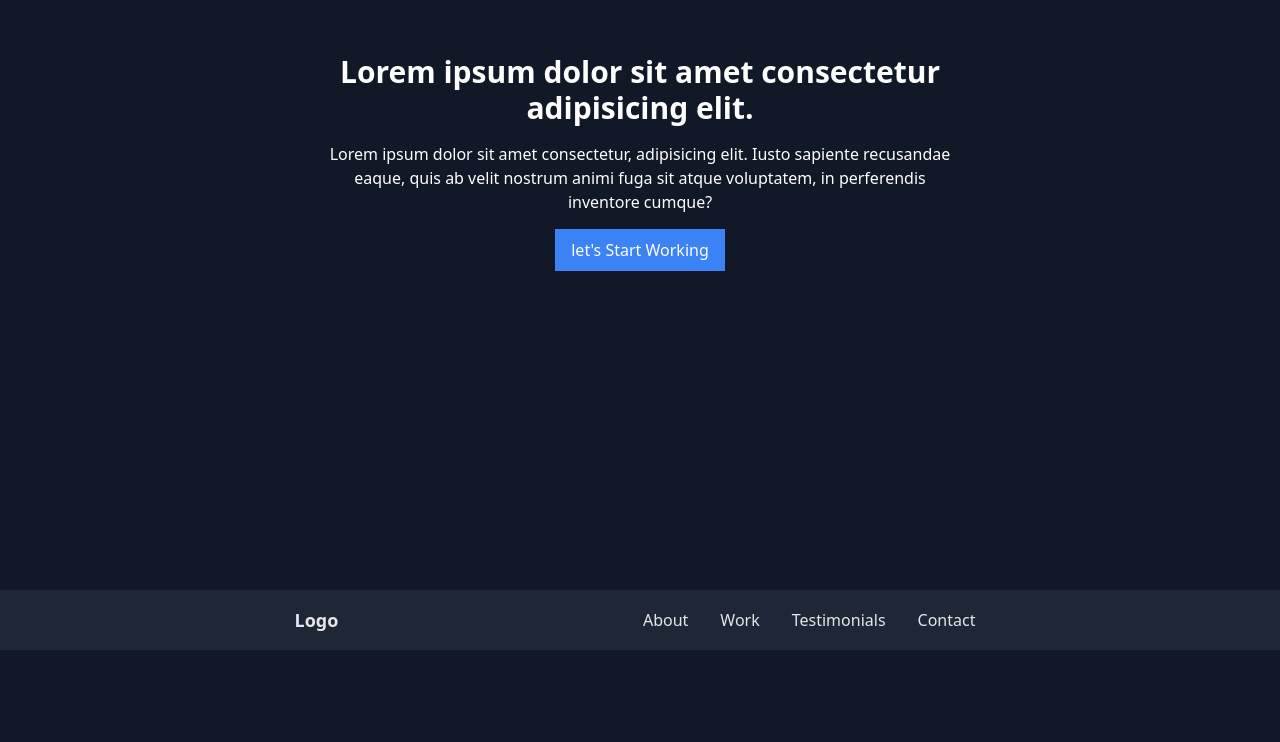
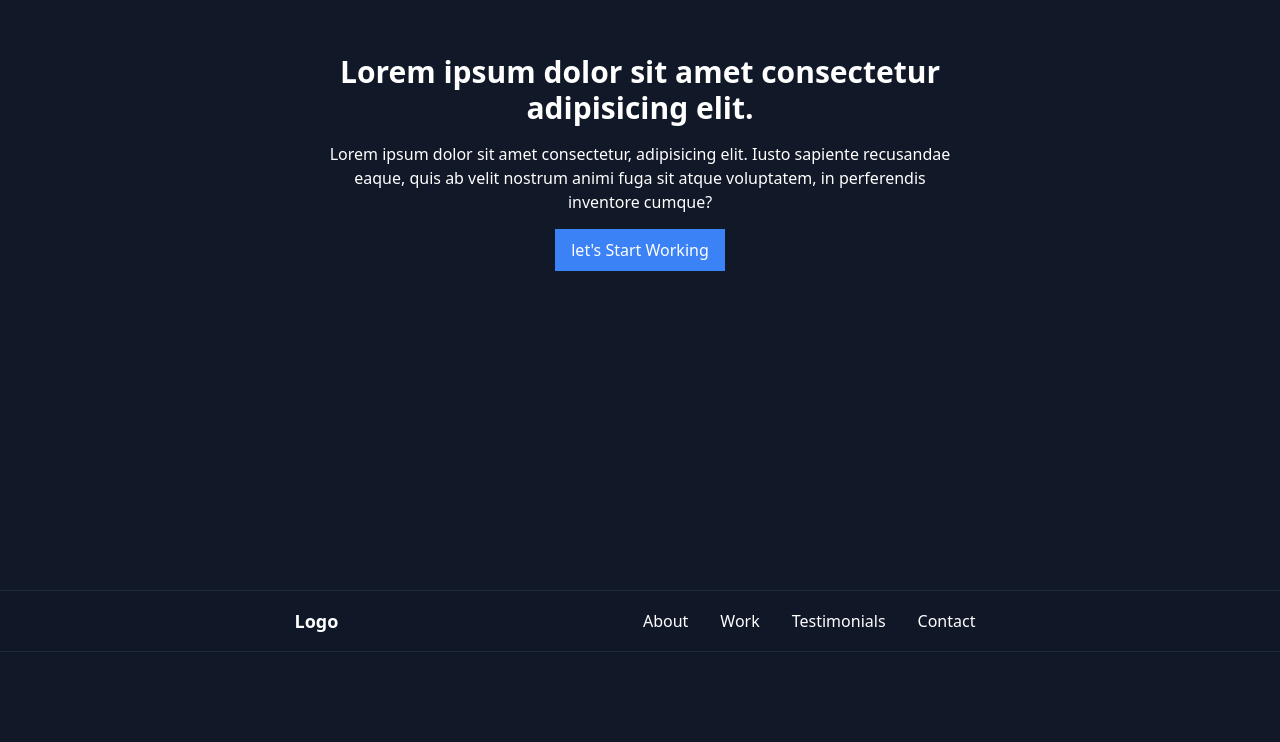
Before and after one commit to ojpro/portfolio-v2, a Next.js app: page / in a window 1280 px wide. Shown: the part 210-952 px from the top of the page. Built offline with nearby package versions, Linux system fonts and the light colour scheme.

Commit message:
minor styles for the navbar

```diff
--- a/src/components/partials/Navbar.tsx
+++ b/src/components/partials/Navbar.tsx
@@ -1,20 +1,20 @@
 export default function Navbar() {
   return (
     <>
-      <nav className="flex flex-row justify-evenly items-center shadow-sm leading-8 py-3 sticky top-0 left-0 right-0 bg-white/90 dark:bg-gray-800/95 dark:text-gray-200 z-50">
+      <nav className="flex flex-row justify-evenly items-center shadow-sm leading-8 py-3 sticky top-0 left-0 right-0 border-y border-gray-800 dark:bg-gray-900/90 z-50">
         <a href="#" className="text-lg font-bold">Logo</a>
-        <ul className="flex flex-row justify-evenly gap-3">
+        <ul className="flex flex-row justify-evenly gap-3 group">
           <li>
-            <a href="#about" className="inline-block py-0.5 px-2.5 rounded hover:bg-gray-100 dark:hover:bg-gray-900 dark:hover:text-white delay-100 ease-in-out">About</a>
+            <a href="#about" className="inline-block py-0.5 px-2.5 group-hover:text-gray-400 rounded hover:bg-gray-100 dark:hover:bg-gray-900 dark:hover:text-white delay-100 ease-in-out">About</a>
           </li>
           <li>
-            <a href="#work" className="inline-block py-0.5 px-2.5 rounded hover:bg-gray-100 dark:hover:bg-gray-900 dark:hover:text-white delay-100 ease-in-out">Work</a>
+            <a href="#work" className="inline-block py-0.5 px-2.5 group-hover:text-gray-400 rounded hover:bg-gray-100 dark:hover:bg-gray-900 dark:hover:text-white delay-100 ease-in-out">Work</a>
           </li>
           <li>
-            <a href="#testimonials" className="inline-block py-0.5 px-2.5 rounded hover:bg-gray-100 dark:hover:bg-gray-900 dark:hover:text-white delay-100 ease-in-out">Testimonials</a>
+            <a href="#testimonials" className="inline-block py-0.5 group-hover:text-gray-400 px-2.5 rounded hover:bg-gray-100 dark:hover:bg-gray-900 dark:hover:text-white delay-100 ease-in-out">Testimonials</a>
           </li>
           <li>
-            <a href="#contact" className="inline-block py-0.5 px-2.5 rounded hover:bg-gray-100 dark:hover:bg-gray-900 dark:hover:text-white delay-100 ease-in-out">Contact</a>
+            <a href="#contact" className="inline-block py-0.5 px-2.5 group-hover:text-gray-400 rounded hover:bg-gray-100 dark:hover:bg-gray-900 dark:hover:text-white delay-100 ease-in-out">Contact</a>
           </li>
         </ul>
       </nav>
```
